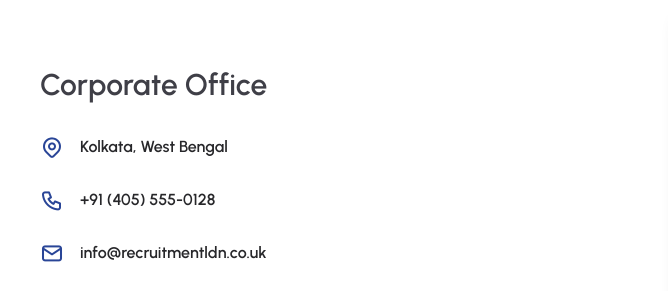
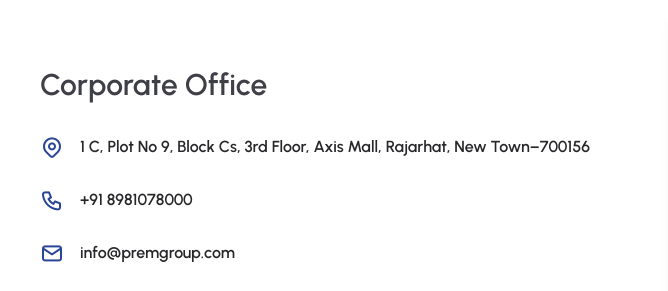
Before and after one commit to mavenpro-solutions/premco, a website: page contact.html in a window 1280 px wide. Shown: the part 1671-1962 px from the top of the page, 0-668 px from the left. Drawn offline with nearby package versions, Linux system fonts and the light colour scheme.

Commit message:
updated contact page

```diff
--- a/contact.html
+++ b/contact.html
@@ -304,7 +304,7 @@
                   </div>
                   <div class="ml-4">
                     <p class="font-semibold text-zinc-800">
-                      Kolkata, West Bengal
+                      1 C, Plot No 9, Block Cs, 3rd Floor, Axis Mall, Rajarhat, New Town–700156
                     </p>
                     <!-- You can add the full address here if you like -->
                     <!-- <p class="text-zinc-500">123 Business Rd, Kolkata, 12345</p> -->
@@ -322,7 +322,7 @@
                     <a
                       href="tel:+914055550128"
                       class="font-semibold text-zinc-800 hover:text-[color:var(--color-brand-primary)] transition-colors"
-                      >+91 (405) 555-0128</a
+                      >+91 8981078000</a
                     >
                   </div>
                 </div>
@@ -336,9 +336,9 @@
                   </div>
                   <div class="ml-4">
                     <a
-                      href="mailto:info@recruitmentldn.co.uk"
+                      href="mailto:info@premgroup.com"
                       class="font-semibold text-zinc-800 hover:text-[color:var(--color-brand-primary)] transition-colors"
-                      >info@recruitmentldn.co.uk</a
+                      >info@premgroup.com</a
                     >
                   </div>
                 </div>
```
Also changed, not shown: dist/output.css.
